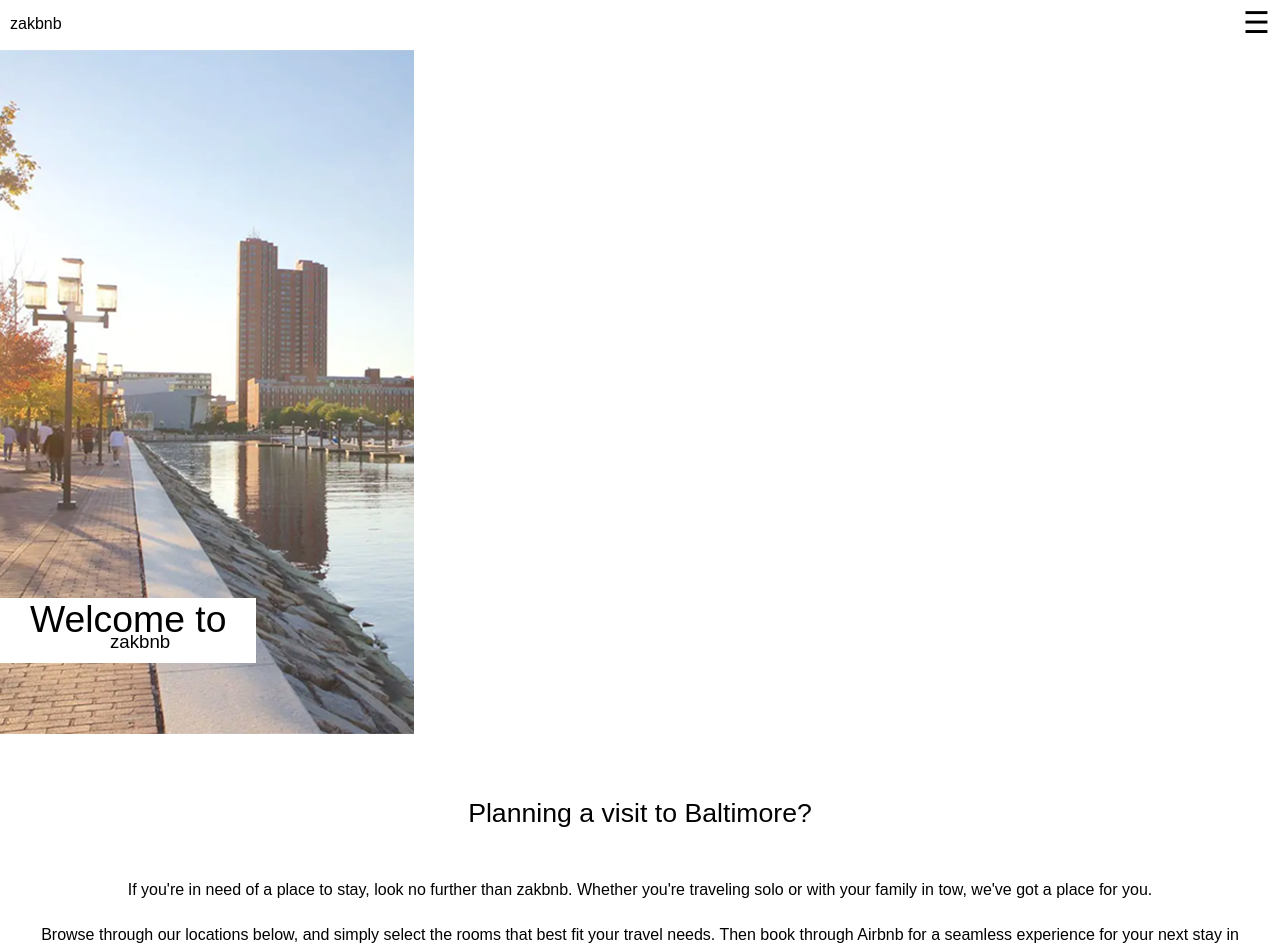
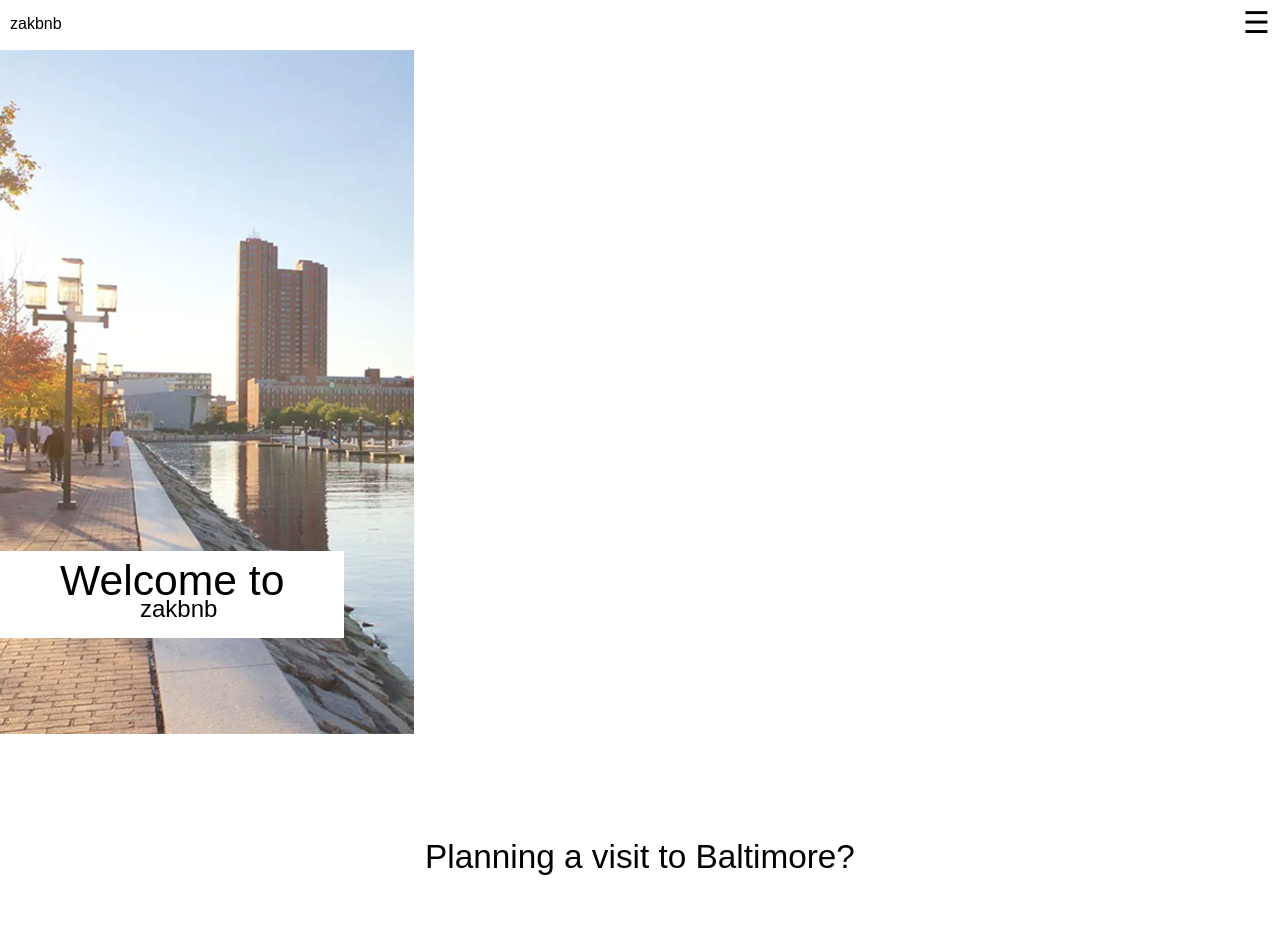
Before and after one commit to saz848/zakbnb, a plain HTML site: page index.html in a window 1280 px wide. Shown: the top 945 px of the page. Drawn offline with Linux system fonts and the light colour scheme; a web font is replaced by a local one.

Commit message:
updated intro

```diff
--- a/styles.css
+++ b/styles.css
@@ -77,26 +77,26 @@ body {
 
 .welcome-section .welcome-text-block {
     position: absolute;
-    bottom: 75px;
+    bottom: 100px;
     left: 0px;
     background-color: white;
     color: black;
-    padding-left: 30px;
-    padding-right: 30px;
-    padding-top: 0px;
-    padding-bottom: 0px;
+    padding-left: 60px;
+    padding-right: 60px;
+    padding-top: 5px;
+    padding-bottom: 5px;
 }
 
 .welcome-section .welcome-text-block h2 {
     font-family: reklame-script, sans-serif;
     font-style: normal;
-    font-size: 28pt;
+    font-size: 32pt;
     font-weight: 300;
     margin: 0px;
 }
 
 .welcome-section .welcome-text-block p {
-    font-size: 14pt;
+    font-size: 18pt;
     margin-top: -10px;
     margin-left: 80px;
     margin-bottom: 10px;
@@ -106,29 +106,30 @@ body {
 .intro-section {
   margin: 0px;
   padding: 0px;
+  height: 896px;
 }
 
 .intro-section .intro-text-block {
-    padding: 60px 30px 50px 30px;
+    padding: 100px 40px 50px 40px;
     text-align: center;
 }
 
 .intro-section .intro-text-block h2 {
     font-family: reklame-script, sans-serif;
     font-style: normal;
-    font-size: 20pt;
+    font-size: 25pt;
     font-weight: 300;
     margin: 0px;
 }
 
 .intro-section .intro-text-block .intro-text-content {
-  padding-top: 25px;
+  padding-top: 50px;
 }
 
 .intro-section .intro-text-block p {
   padding-top: 10px;
   font-weight: 300;
-  font-size: 12pt;
+  font-size: 18pt;
   line-height: 1.2;
 }
 
```
Also changed, not shown: index.html (+4 -0 lines).
